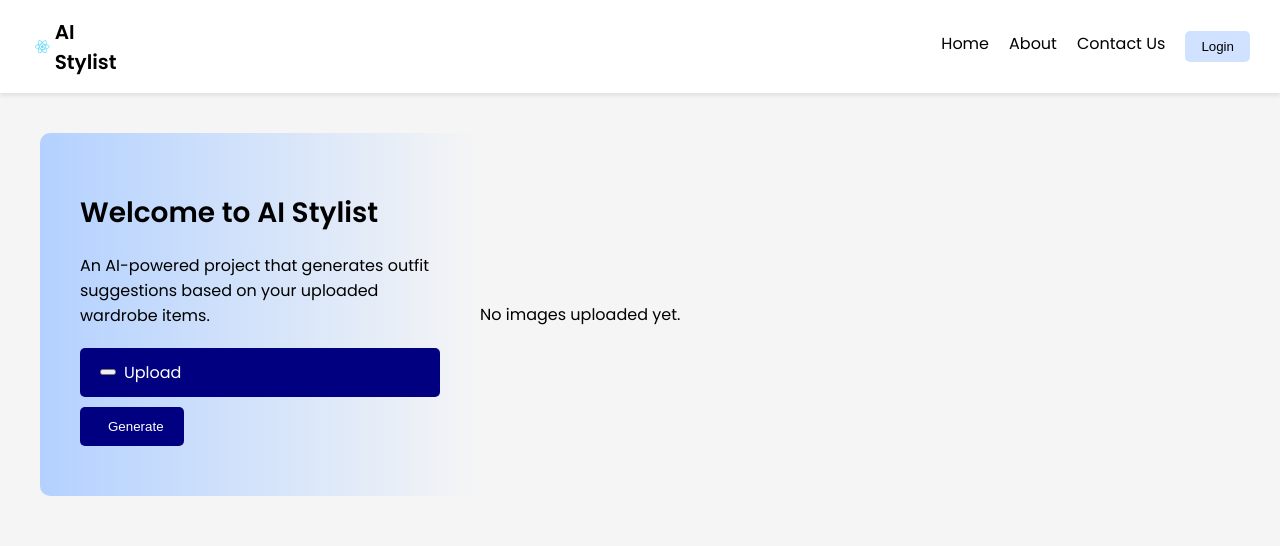
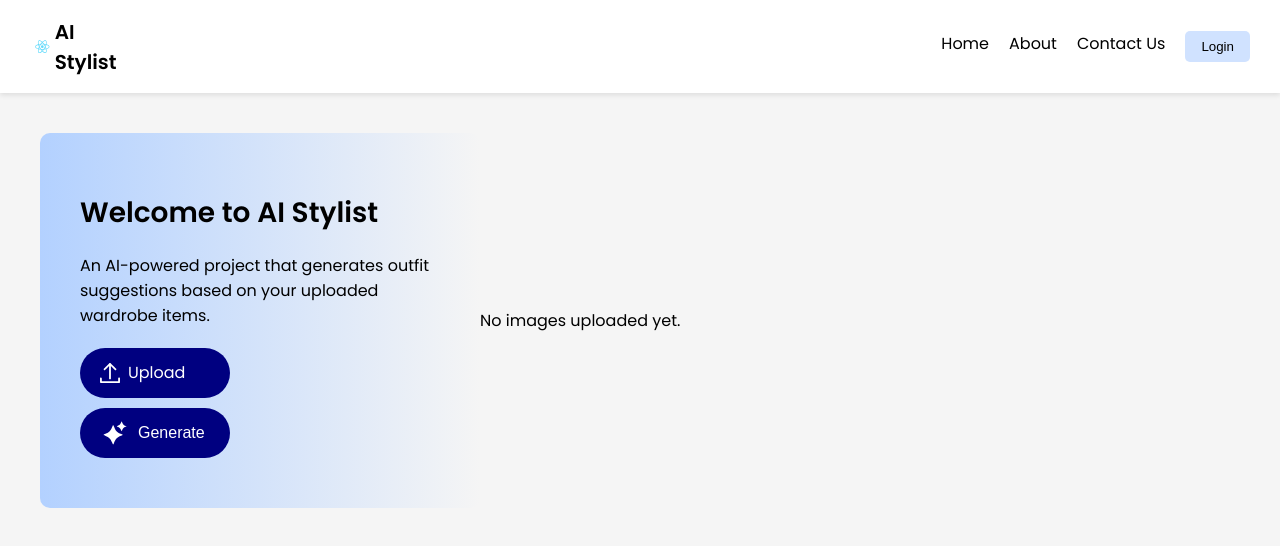
Before and after one commit to daniel-rawana/outfit-ai, a React (Create React App) app in the folder frontend/: page / in a window 1280 px wide. Shown: the top 546 px of the page. Built offline with nearby package versions, Linux system fonts and the light colour scheme.

Commit message:
Fixed upload and generate buttons.

```diff
--- a/frontend/src/App.css
+++ b/frontend/src/App.css
@@ -75,8 +75,12 @@ body {
   background: navy;
   color: white;
   border: none;
-  border-radius: 5px;
+  border-radius: 25px;
   cursor: pointer;
+  width: 150px;
+  height: 50px;
+  box-sizing: border-box;
+  font-size: medium;
 }
 
 .image-gallery {
@@ -127,3 +131,17 @@ body {
   width: 40px;
   cursor: pointer;
 }
+
+.upload {
+  width: 20px;
+  height: 20px;
+  cursor: pointer;
+  fill: white;
+}
+
+.generate {
+  width: 30px;
+  height: 30px;
+  cursor: pointer;
+  fill: white;
+}
--- a/frontend/src/App.js
+++ b/frontend/src/App.js
@@ -57,11 +57,11 @@ function App() {
           <h1>Welcome to AI Stylist</h1>
           <p>An AI-powered project that generates outfit suggestions based on your uploaded wardrobe items.</p>
           <label className="upload-btn">
-            <button/> Upload
+            <Icons.Upload className="upload"/> Upload
             <input type="file" multiple onChange={handleUpload} hidden />
           </label>
           <button className="generate-btn">
-            <Icons.Logo size={30} /> Generate
+            <Icons.Generate className="generate" /> Generate
           </button>
         </div>
 
--- a/frontend/src/assets/icons.js
+++ b/frontend/src/assets/icons.js
@@ -2,10 +2,14 @@ import { ReactComponent as LeftArrow } from './navigation_arrow_left.svg';
 import { ReactComponent as RightArrow } from './navigation_arrow_right.svg';
 import { ReactComponent as XButton } from './x_button.svg';
 import { ReactComponent as Logo } from './logo.svg';
+import { ReactComponent as Upload } from './upload.svg';
+import { ReactComponent as Generate } from './generate.svg';
 
 export const Icons = {
   LeftArrow,
   RightArrow,
   XButton,
   Logo,
+  Upload,
+  Generate,
 };
```
Also changed, not shown: frontend/src/assets/generate.svg (added), frontend/src/assets/upload.svg (added).
